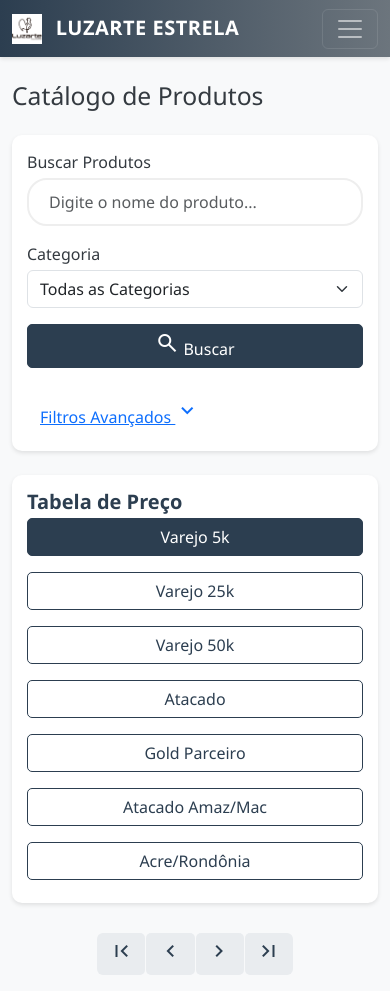
After one commit to mhchacon/catalogo_web, a Flask app: page /catalogo in a window 390 px wide. The commit adds this page. Run offline with Flask 3, Linux system fonts and the light colour scheme; the visitor is signed in with stand-in values (Sample User, id 1); data that the repository does not hold is empty; some libraries are stand-ins or nearby versions.

Commit message:
ajuste no login owner e mobile support atualizado

```diff
--- a/app.py
+++ b/app.py
@@ -78,7 +78,12 @@ def allowed_file(filename):
 # Rotas
 @app.route('/')
 def index():
-    return redirect(url_for('galeria'))
+    if current_user.is_authenticated:
+        if current_user.role == 'dono':
+            return redirect(url_for('catalogo'))
+        else:
+            return redirect(url_for('galeria'))
+    return redirect(url_for('login'))
 
 @app.route('/login', methods=['GET', 'POST'])
 def login():
@@ -903,5 +908,141 @@ def search_suggestions():
         print(f"Erro ao buscar sugestões: {str(e)}")
         return jsonify([])
 
+@app.route('/catalogo')
+@login_required
+def catalogo():
+    # Mesma lógica da galeria, mas sempre modo visualização (sem edição)
+    if produtos_collection is None:
+         flash('Erro: Conexão com o MongoDB não estabelecida.')
+         return render_template('catalogo.html', produtos=[], total_pages=0, current_page=1, search_query='', tabela_preco_selecionada='TABELA_VAREJO_5_000', categorias=[], cores=[])
+
+    page = request.args.get('page', 1, type=int)
+    search_query = request.args.get('search', '')
+    tabela_preco_selecionada = request.args.get('tabela_preco', 'TABELA_VAREJO_5_000')
+    categoria_selecionada = request.args.get('categoria', '')
+    cor_selecionada = request.args.get('cor', '')
+    per_page = 24
+
+    try:
+        categorias = produtos_collection.distinct('Desc_Familia')
+        categorias = [cat for cat in categorias if cat]
+        categorias.sort()
+    except Exception as e:
+        print(f"Erro ao buscar categorias: {str(e)}")
+        categorias = []
+    try:
+        cores = produtos_collection.distinct('Desc_Cor')
+        cores = [cor for cor in cores if cor]
+        cores.sort()
+    except Exception as e:
+        print(f"Erro ao buscar cores: {str(e)}")
+        cores = []
+
+    pipeline = []
+    match_query = {'ativo_catalogo': True}
+    if search_query:
+        match_query['descricao_produto'] = {'$regex': re.escape(search_query), '$options': 'i'}
+    if categoria_selecionada:
+        match_query['Desc_Familia'] = categoria_selecionada
+    pipeline.append({'$match': match_query})
+    pipeline.append({'$addFields': {
+        'codigo_base': { '$substrCP': ['$codigo_produto', 0, { '$subtract': [{'$strLenCP': '$codigo_produto'}, 1] }] }
+    }})
+    pipeline.append({
+        '$group': {
+            '_id': '$codigo_base',
+            'variants': { '$push': '$$ROOT' },
+            'main_product': {
+                '$first': {
+                    '$filter': {
+                        'input': '$variants',
+                        'as': 'variant',
+                        'cond': { '$or': [
+                            { '$eq': [{ '$substrCP': [{'$ifNull': ['$$variant.codigo_produto', '']}, { '$subtract': [{'$strLenCP': {'$ifNull': ['$$variant.codigo_produto', '']}}, 1] }, 1] }, '1'] },
+                            { '$eq': [{'$ifNull': ['$$variant.Desc_Cor', '']}, 'BRANCO'] }
+                        ]}
+                    }
+                }
+            }
+        }
+    })
+    pipeline.append({
+        '$project': {
+            '_id': 0,
+            'codigo_base': '$_id',
+            'main_product': { '$ifNull': ['$main_product', { '$arrayElemAt': ['$variants', 0] }] },
+            'variants': '$variants'
+        }
+    })
+    count_pipeline = pipeline[:-1]
+    count_pipeline.append({'$count': 'total'})
+    total_produtos_agrupados = 0
+    try:
+        count_result = list(produtos_collection.aggregate(count_pipeline))
+        if count_result:
+            total_produtos_agrupados = count_result[0].get('total', 0)
+    except Exception as e:
+        print(f"Erro ao contar produtos agrupados: {str(e)}")
+    total_pages = math.ceil(total_produtos_agrupados / per_page)
+    if page < 1:
+        page = 1
+    elif page > total_pages and total_pages > 0:
+        page = total_pages
+    elif total_pages == 0:
+         page = 1
+    skip = (page - 1) * per_page
+    pipeline.append({'$skip': skip})
+    pipeline.append({'$limit': per_page})
+    produtos_agrupados = []
+    try:
+        produtos_agrupados = list(produtos_collection.aggregate(pipeline))
+        produtos_para_template = []
+        for grupo in produtos_agrupados:
+            if cor_selecionada:
+                if not any(variant.get('Desc_Cor') == cor_selecionada for variant in grupo['variants']):
+                    continue
+            main_prod = grupo['main_product']
+            variants_list = []
+            for variant in grupo['variants']:
+                tabelas_preco = [
+                    'TABELA_VAREJO_5_000',
+                    'TABELA_VAREJO_25_000',
+                    'TABELA_VAREJO_50_000',
+                    'TABELA_ATACADO',
+                    'TABELA_GOLD_PARCEIRO',
+                    'TABELA_ATACADO_AMAZONIA_E_MACAPA',
+                    'TABELA_ACRE_E_RONDONIA'
+                ]
+                precos = {k: variant.get(k, 0) for k in tabelas_preco}
+                variant_data = {
+                    'codigo_produto': variant.get('codigo_produto'),
+                    'Desc_Cor': variant.get('Desc_Cor', 'Não Informado'),
+                    'precos': precos
+                }
+                variants_list.append(variant_data)
+            produtos_para_template.append({
+                'codigo_base': grupo['codigo_base'],
+                'descricao_produto': main_prod.get('descricao_produto'),
+                'caminho_imagem': main_prod.get('caminho_imagem'),
+                'ativo_catalogo': main_prod.get('ativo_catalogo', False),
+                'variants': variants_list
+            })
+        return render_template('catalogo.html',
+                               produtos=produtos_para_template,
+                               total_pages=total_pages,
+                               current_page=page,
+                               search_query=search_query,
+                               tabela_preco_selecionada=tabela_preco_selecionada,
+                               categorias=categorias,
+                               categoria_selecionada=categoria_selecionada,
+                               cores=cores,
+                               cor_selecionada=cor_selecionada)
+    except Exception as e:
+        print("ERRO GRAVE NO CATALOGO:", e)
+        import traceback
+        traceback.print_exc()
+        flash(f'Erro ao carregar produtos no catálogo: {str(e)}')
+        return render_template('catalogo.html', produtos=[], total_pages=0, current_page=1, search_query=search_query, tabela_preco_selecionada=tabela_preco_selecionada, categorias=categorias, categoria_selecionada=categoria_selecionada, cores=cores, cor_selecionada=cor_selecionada)
+
 if __name__ == '__main__':
-    app.run(debug=True)
+    app.run(host='0.0.0.0', port=5000, debug=True)
--- a/static/style.css
+++ b/static/style.css
@@ -1,11 +1,17 @@
 /* Estilos Gerais */
 :root {
     --primary-color: #2c3e50;
-    --secondary-color: #34495e;
-    --accent-color: #3498db;
-    --success-color: #2ecc71;
-    --warning-color: #f1c40f;
-    --danger-color: #e74c3c;
+    --primary-hover: #233140;
+    --primary-light: #e7f1ff;
+    --primary-dark: #1a232c;
+    --secondary-color: #6c757d;
+    --success-color: #198754;
+    --danger-color: #dc3545;
+    --warning-color: #ffc107;
+    --info-color: #0dcaf0;
+    --light-color: #f8f9fa;
+    --dark-color: #212529;
+    --accent-color: #2c3e50;
     --light-gray: #f8f9fa;
     --dark-gray: #343a40;
 }
@@ -113,15 +119,16 @@ body {
 }
 
 .page-link {
-    color: var(--primary-color);
+    color: var(--primary-color) !important;
     border: none;
     margin: 0 2px;
     border-radius: 5px;
 }
 
 .page-item.active .page-link {
-    background-color: var(--accent-color);
-    border-color: var(--accent-color);
+    background-color: var(--primary-color) !important;
+    border-color: var(--primary-color) !important;
+    color: #fff !important;
 }
 
 /* Responsividade */
@@ -192,3 +199,27 @@ body {
     opacity: 1;
     visibility: visible;
 }
+
+.btn-primary {
+    background-color: var(--primary-color) !important;
+    border-color: var(--primary-color) !important;
+    color: #fff !important;
+}
+.btn-primary:hover, .btn-primary:focus {
+    background-color: var(--primary-hover) !important;
+    border-color: var(--primary-hover) !important;
+    color: #fff !important;
+}
+.btn-outline-primary {
+    color: var(--primary-color) !important;
+    border-color: var(--primary-color) !important;
+    background: transparent !important;
+}
+.btn-outline-primary:hover, .btn-outline-primary:focus {
+    background-color: var(--primary-color) !important;
+    color: #fff !important;
+    border-color: var(--primary-color) !important;
+}
+.btn, .btn:focus {
+    box-shadow: none !important;
+}
--- a/templates/base.html
+++ b/templates/base.html
@@ -59,7 +59,7 @@
 <body>
     <nav class="navbar navbar-expand-lg navbar-dark">
         <div class="container">
-            <a class="navbar-brand" href="{{ url_for('galeria') }}">
+            <a class="navbar-brand" href="{{ url_for('catalogo' if current_user.is_authenticated and current_user.role == 'dono' else 'galeria') }}">
                 <img src="{{ url_for('static', filename='luzarte.ico') }}" alt="Logo" width="30" height="30" class="d-inline-block align-text-top me-2">
                 LUZARTE ESTRELA
             </a>
@@ -68,12 +68,27 @@
             </button>
             <div class="collapse navbar-collapse" id="navbarNav">
                 <ul class="navbar-nav ms-auto">
+                    {% if current_user.is_authenticated and current_user.role == 'dono' %}
+                        <li class="nav-item">
+                            <a class="nav-link" href="{{ url_for('catalogo') }}">
+                                <i class="material-symbols-outlined">view_list</i>
+                                Catálogo
+                            </a>
+                        </li>
+                        <li class="nav-item">
+                            <a class="nav-link" href="{{ url_for('galeria') }}">
+                                <i class="material-symbols-outlined">edit</i>
+                                Alterar Preços
+                            </a>
+                        </li>
+                    {% else %}
                         <li class="nav-item">
                             <a class="nav-link" href="{{ url_for('galeria') }}">
                                 <i class="material-symbols-outlined">grid_view</i>
                                 Galeria
                             </a>
                         </li>
+                    {% endif %}
                     {% if current_user.is_authenticated %}
                         {% if current_user.role == 'admin' %}
                         <li class="nav-item">
--- /dev/null
+++ b/templates/catalogo.html
@@ -0,0 +1,189 @@
+{% extends "base.html" %}
+
+{% block title %}Catálogo de Produtos{% endblock %}
+
+{% block head %}
+{{ super() }}
+<link href="https://cdn.jsdelivr.net/npm/select2@4.1.0-rc.0/dist/css/select2.min.css" rel="stylesheet" />
+<link href="https://cdn.jsdelivr.net/npm/select2-bootstrap-5-theme@1.3.0/dist/select2-bootstrap-5-theme.min.css" rel="stylesheet" />
+<link href="https://cdn.jsdelivr.net/npm/sweetalert2@11.7.32/dist/sweetalert2.min.css" rel="stylesheet">
+<style>
+@media (max-width: 576px) {
+  .search-container .row > div,
+  .filter-section .d-flex {
+    flex-direction: column !important;
+    gap: 0.5rem !important;
+  }
+  .search-container .form-label,
+  .filter-section .filter-title {
+    margin-bottom: 0.25rem;
+  }
+  .product-card {
+    margin-bottom: 1rem;
+  }
+  .variants-list {
+    font-size: 0.95em;
+  }
+  .btn, .form-control, .form-select {
+    font-size: 1em;
+  }
+}
+</style>
+{% endblock %}
+
+{% block content %}
+<h2 class="mb-4">Catálogo de Produtos</h2>
+<div class="search-container mb-4">
+    <form method="GET" action="{{ url_for('catalogo') }}" id="searchForm">
+        <div class="row g-3">
+            <div class="col-12 col-md-6">
+                <label for="search_input_catalogo" class="form-label">Buscar Produtos</label>
+                <input type="text"
+                       id="search_input_catalogo"
+                       name="search"
+                       class="form-control search-input w-100"
+                       value="{{ search_query if search_query else '' }}"
+                       placeholder="Digite o nome do produto..."
+                       data-tooltip="Busque por nome, código ou descrição">
+            </div>
+            <div class="col-12 col-md-4">
+                <label for="filter_categoria" class="form-label">Categoria</label>
+                <select class="form-select w-100" id="filter_categoria" name="categoria">
+                    <option value="">Todas as Categorias</option>
+                    {% for categoria in categorias %}
+                        <option value="{{ categoria }}" {% if categoria_selecionada == categoria %}selected{% endif %}>{{ categoria }}</option>
+                    {% endfor %}
+                </select>
+            </div>
+            <div class="col-12 col-md-2 d-flex align-items-end">
+                <button type="submit" class="btn btn-primary w-100 mb-2 mb-md-0">
+                    <i class="material-symbols-outlined">search</i> Buscar
+                </button>
+            </div>
+        </div>
+        <div class="row mt-3">
+            <div class="col-12">
+                <button class="btn btn-link w-100 text-start" type="button" data-bs-toggle="collapse" data-bs-target="#filtrosAvancados">
+                    Filtros Avançados <i class="material-symbols-outlined">expand_more</i>
+                </button>
+            </div>
+        </div>
+        <div class="collapse" id="filtrosAvancados">
+            <div class="row g-3 mt-2">
+                <div class="col-12 col-md-4">
+                    <label for="filter_cor" class="form-label">Cor</label>
+                    <select class="form-select w-100" id="filter_cor" name="cor">
+                        <option value="">Todas as Cores</option>
+                        {% for cor in cores %}
+                            <option value="{{ cor }}" {% if cor_selecionada == cor %}selected{% endif %}>{{ cor }}</option>
+                        {% endfor %}
+                    </select>
+                </div>
+                <div class="col-6 col-md-4">
+                    <label for="filter_preco_min" class="form-label">Preço Mínimo</label>
+                    <input type="number" class="form-control w-100" id="filter_preco_min" name="preco_min">
+                </div>
+                <div class="col-6 col-md-4">
+                    <label for="filter_preco_max" class="form-label">Preço Máximo</label>
+                    <input type="number" class="form-control w-100" id="filter_preco_max" name="preco_max">
+                </div>
+            </div>
+        </div>
+    </form>
+</div>
+<div class="filter-section mb-4">
+    <h5 class="filter-title">Tabela de Preço</h5>
+    <div class="d-flex flex-wrap gap-2">
+        {% set tabelas_preco = [
+            ('TABELA_VAREJO_5_000', 'Varejo 5k'),
+            ('TABELA_VAREJO_25_000', 'Varejo 25k'),
+            ('TABELA_VAREJO_50_000', 'Varejo 50k'),
+            ('TABELA_ATACADO', 'Atacado'),
+            ('TABELA_GOLD_PARCEIRO', 'Gold Parceiro'),
+            ('TABELA_ATACADO_AMAZONIA_E_MACAPA', 'Atacado Amaz/Mac'),
+            ('TABELA_ACRE_E_RONDONIA', 'Acre/Rondônia')
+        ] %}
+        {% for tabela_campo, tabela_label in tabelas_preco %}
+            <a href="{{ url_for('catalogo', page=current_page, search=search_query, tabela_preco=tabela_campo, categoria=categoria_selecionada, cor=cor_selecionada) }}"
+               class="btn {% if tabela_campo == tabela_preco_selecionada %}btn-primary{% else %}btn-outline-primary{% endif %} mb-2 mb-md-0">
+                {{ tabela_label }}
+            </a>
+        {% endfor %}
+    </div>
+    {% if search_query or categoria_selecionada or request.args.get('cor') or request.args.get('preco_min') or request.args.get('preco_max') %}
+    <div class="mt-3">
+        <a href="{{ url_for('catalogo') }}" class="btn btn-outline-secondary w-100">
+            <i class="material-symbols-outlined">close</i> Limpar Filtros
+        </a>
+    </div>
+    {% endif %}
+</div>
+<div class="row row-cols-1 row-cols-sm-2 row-cols-md-3 g-4" id="produtosGrid">
+    {% for produto_agrupado in produtos %}
+        <div class="col">
+            <div class="card product-card h-100">
+                <a href="{{ url_for('produto_detalhe', codigo_base=produto_agrupado.codigo_base) }}" class="text-decoration-none text-dark">
+                    {% if produto_agrupado.caminho_imagem %}
+                        <img src="{{ url_for('static', filename=produto_agrupado.caminho_imagem) }}"
+                             class="card-img-top product-image img-fluid"
+                             alt="{{ produto_agrupado.descricao_produto }}"
+                             loading="lazy">
+                    {% else %}
+                        <div class="product-image-placeholder d-flex justify-content-center align-items-center bg-light text-muted" style="height:200px;">
+                            <i class="material-symbols-outlined">image</i>
+                            <span class="ms-2">Sem Imagem</span>
+                        </div>
+                    {% endif %}
+                    <div class="card-body">
+                        <h5 class="card-title">{{ produto_agrupado.descricao_produto }}</h5>
+                        <p class="card-text text-muted">Código: {{ produto_agrupado.codigo_base }}</p>
+                        {% if produto_agrupado.variants %}
+                            <div class="variants-list mt-3">
+                                {% for variant in produto_agrupado.variants %}
+                                    <div class="variant-item d-flex justify-content-between align-items-center mb-2">
+                                        <span class="badge bg-secondary">{{ variant.Desc_Cor }}</span>
+                                        <span class="price">R$ {{ variant.precos[tabela_preco_selecionada]|format_price }}</span>
+                                    </div>
+                                {% endfor %}
+                            </div>
+                        {% endif %}
+                    </div>
+                </a>
+            </div>
+        </div>
+    {% endfor %}
+</div>
+<nav aria-label="Navegação de Produtos" class="mt-4">
+    <ul class="pagination justify-content-center flex-wrap">
+        <li class="page-item {% if current_page == 1 %}disabled{% endif %}">
+            <a class="page-link" href="{{ url_for('catalogo', page=1, search=search_query, tabela_preco=tabela_preco_selecionada, categoria=categoria_selecionada, cor=cor_selecionada) }}">
+                <i class="material-symbols-outlined">first_page</i>
+            </a>
+        </li>
+        <li class="page-item {% if current_page == 1 %}disabled{% endif %}">
+            <a class="page-link" href="{{ url_for('catalogo', page=current_page - 1, search=search_query, tabela_preco=tabela_preco_selecionada, categoria=categoria_selecionada, cor=cor_selecionada) }}">
+                <i class="material-symbols-outlined">chevron_left</i>
+            </a>
+        </li>
+        {% set start_page = (current_page - 2) if (current_page - 2) > 0 else 1 %}
+        {% set end_page = (current_page + 2) if (current_page + 2) <= total_pages else total_pages %}
+        {% for page_num in range(start_page, end_page + 1) %}
+        <li class="page-item {% if page_num == current_page %}active{% endif %}">
+            <a class="page-link" href="{{ url_for('catalogo', page=page_num, search=search_query, tabela_preco=tabela_preco_selecionada, categoria=categoria_selecionada, cor=cor_selecionada) }}">
+                {{ page_num }}
+            </a>
+        </li>
+        {% endfor %}
+        <li class="page-item {% if current_page == total_pages or total_pages == 0 %}disabled{% endif %}">
+            <a class="page-link" href="{{ url_for('catalogo', page=current_page + 1, search=search_query, tabela_preco=tabela_preco_selecionada, categoria=categoria_selecionada, cor=cor_selecionada) }}">
+                <i class="material-symbols-outlined">chevron_right</i>
+            </a>
+        </li>
+        <li class="page-item {% if current_page == total_pages or total_pages == 0 %}disabled{% endif %}">
+            <a class="page-link" href="{{ url_for('catalogo', page=total_pages, search=search_query, tabela_preco=tabela_preco_selecionada, categoria=categoria_selecionada, cor=cor_selecionada) }}">
+                <i class="material-symbols-outlined">last_page</i>
+            </a>
+        </li>
+    </ul>
+</nav>
+{% endblock %}
```
Also changed, not shown: templates/editar_precos.html (+31 -3 lines), templates/exportar_catalogo_pdf.html (+20 -2 lines), templates/galeria.html (+49 -34 lines), templates/login.html (+66 -20 lines), 8 other files. Lines whose indentation alone changed are shown as unchanged.
